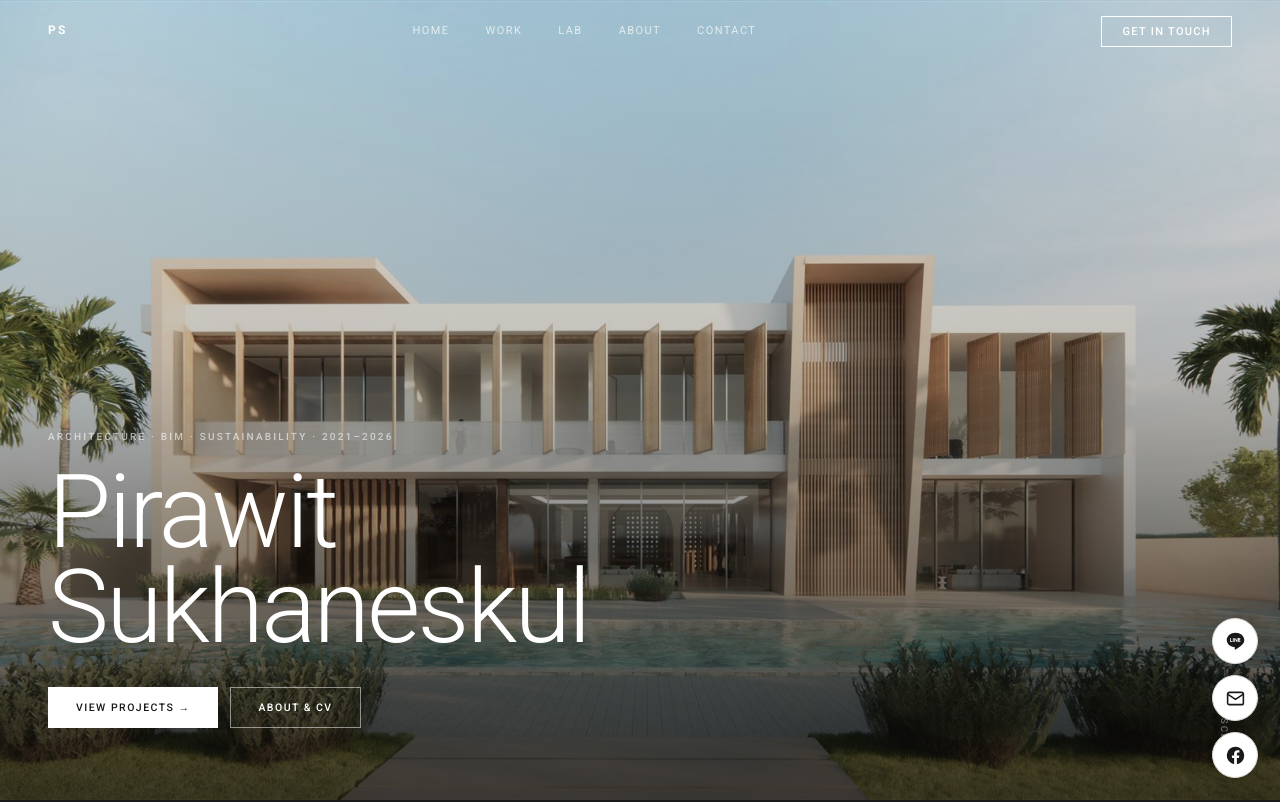
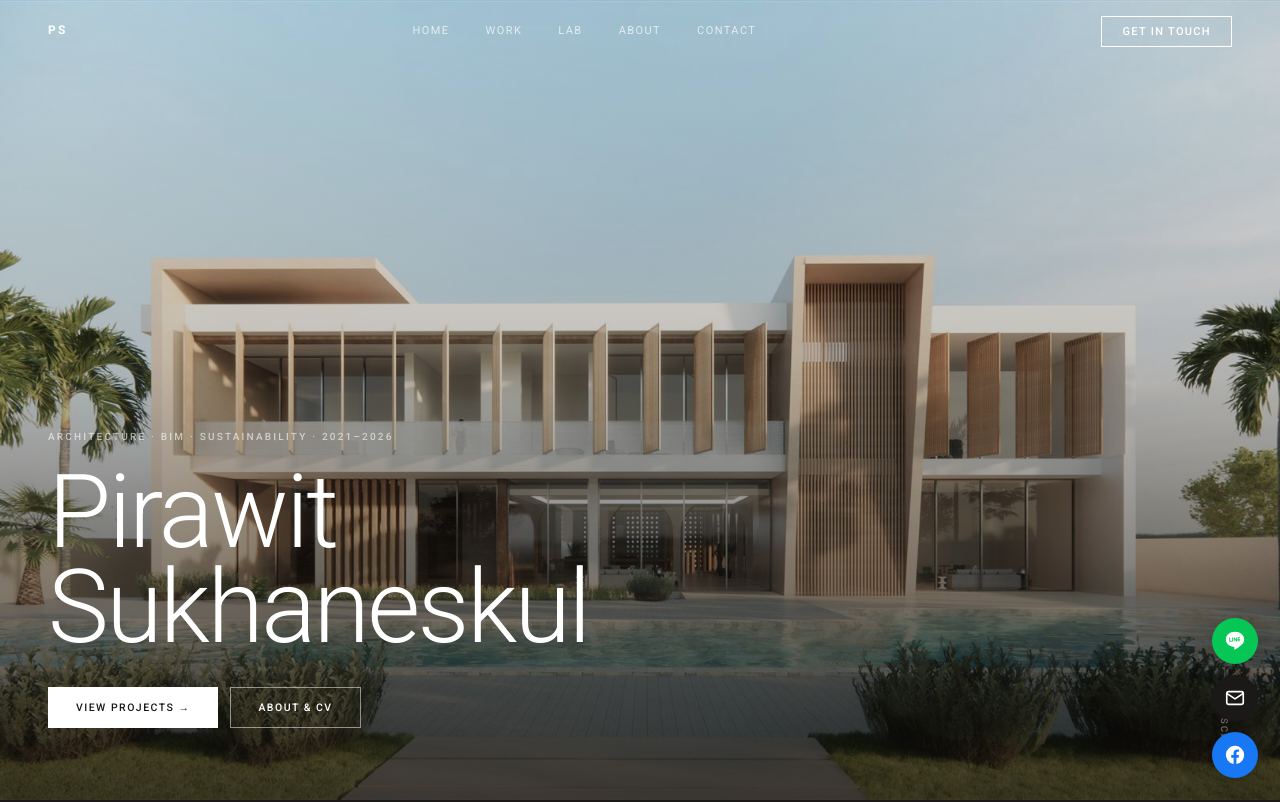
Before and after one commit to PirawitSukhaneskul/Pirawit-Portfolio, a website: page index.html in a window 1280 px wide. Shown: the top 802 px of the page. Drawn offline with Linux system fonts and the light colour scheme.

Commit message:
Color contact rail buttons with real brand colors (LINE green, FB blue)

```diff
--- a/index.html
+++ b/index.html
@@ -216,13 +216,13 @@ a.lab-card:hover .lab-cta{gap:11px}
    FLOATING CONTACT RAIL
 ══════════════════════════════════════ */
 .contact-rail{position:fixed;right:22px;bottom:22px;z-index:600;display:flex;flex-direction:column;gap:11px;padding-bottom:env(safe-area-inset-bottom)}
-.crail-btn{width:46px;height:46px;border-radius:50%;display:flex;align-items:center;justify-content:center;background:#fff;border:1px solid var(--border);box-shadow:0 6px 18px rgba(26,25,24,.14);color:var(--dark);text-decoration:none;transition:transform .2s,box-shadow .2s,background .2s}
-.crail-btn:hover{transform:translateY(-3px);box-shadow:0 10px 24px rgba(26,25,24,.22)}
+.crail-btn{width:46px;height:46px;border-radius:50%;display:flex;align-items:center;justify-content:center;border:none;box-shadow:0 6px 18px rgba(26,25,24,.18);color:#fff;text-decoration:none;transition:transform .2s,box-shadow .2s,filter .2s}
+.crail-btn:hover{transform:translateY(-3px);box-shadow:0 10px 24px rgba(26,25,24,.26);filter:brightness(1.07)}
 .crail-btn:focus-visible{outline:2px solid var(--dark);outline-offset:2px}
-.crail-btn svg{width:21px;height:21px}
-.crail-btn.line:hover{background:#06c755;border-color:#06c755;color:#fff}
-.crail-btn.mail:hover{background:var(--dark);border-color:var(--dark);color:#fff}
-.crail-btn.fb:hover{background:#1877f2;border-color:#1877f2;color:#fff}
+.crail-btn svg{width:22px;height:22px}
+.crail-btn.line{background:#06c755}
+.crail-btn.mail{background:#1a1918}
+.crail-btn.fb{background:#1877f2}
 .crail-tip{position:absolute;right:56px;top:50%;transform:translateY(-50%);background:var(--dark);color:#fff;font-size:10px;letter-spacing:.06em;padding:5px 9px;border-radius:4px;white-space:nowrap;opacity:0;pointer-events:none;transition:opacity .2s}
 .crail-btn{position:relative}
 .crail-btn:hover .crail-tip,.crail-btn:focus-visible .crail-tip{opacity:1}
```
